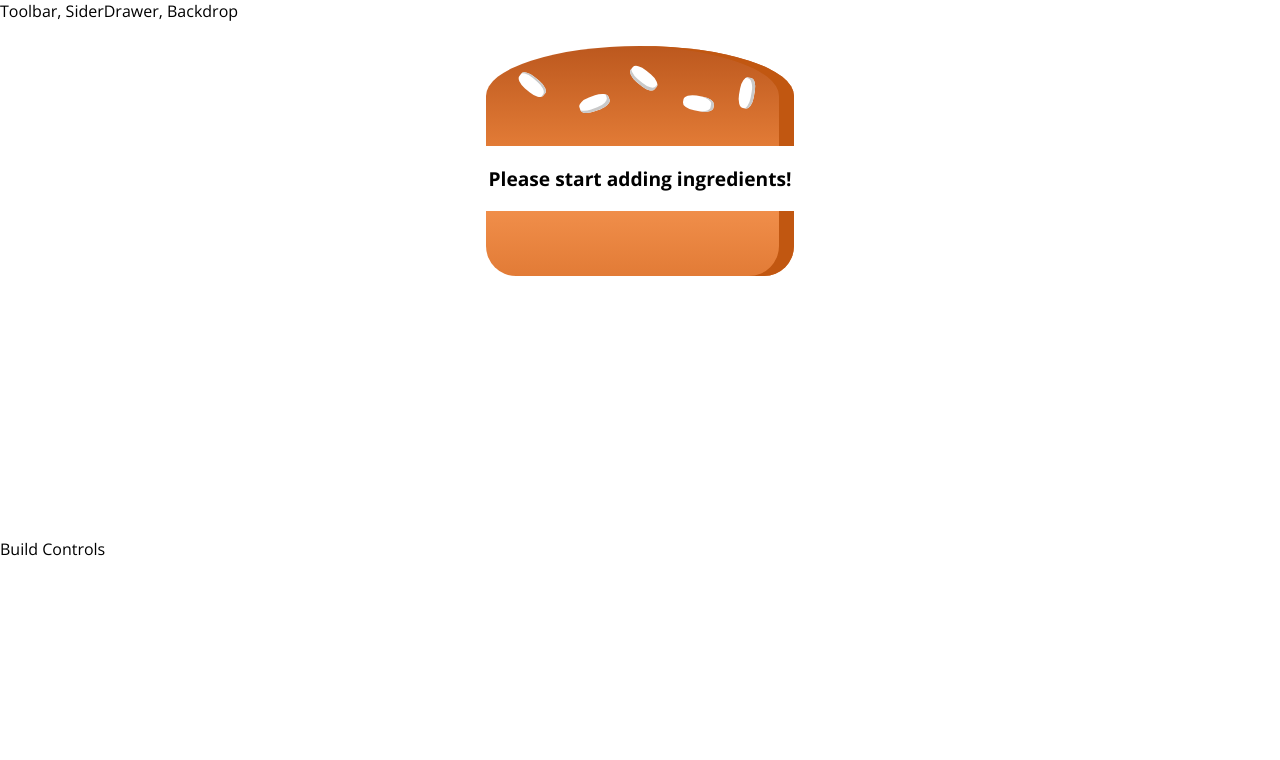
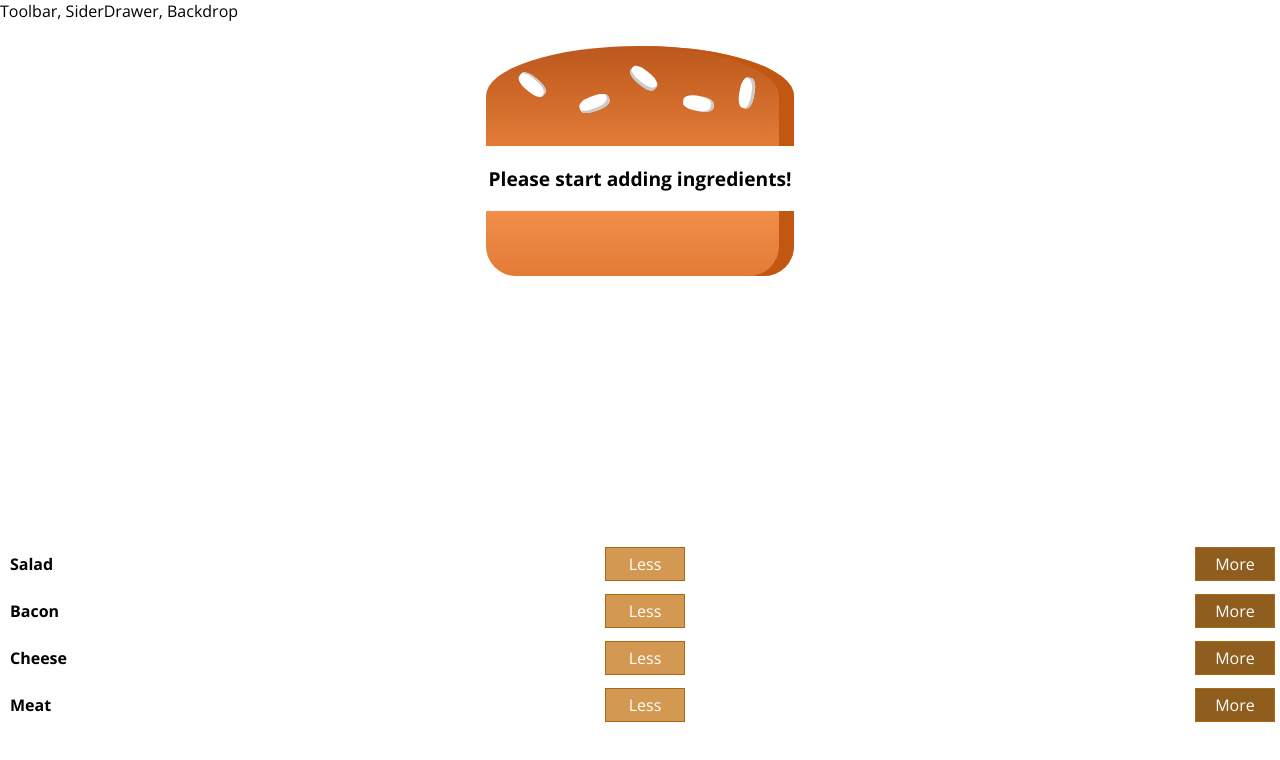
Before and after one commit to mosesmwongela/BurgerBuilder, a React app in the folder burgerbuilder/: page / in a window 1280 px wide. Shown: the top 760 px of the page. Built offline with nearby package versions, Linux system fonts and the light colour scheme.

Commit message:
Build controls

```diff
--- a/burgerbuilder/src/components/Burger/BuildControls/BuildControls.js
+++ b/burgerbuilder/src/components/Burger/BuildControls/BuildControls.js
@@ -1,10 +1,27 @@
 import React from 'react';
 import classes from './BuildControls.css';
+import BuildControl from './BuildControl/BuildControl';
+
+const controls = [
+
+    {label: 'Salad', type: 'salad'},
+    {label: 'Bacon', type: 'bacon'},
+    {label: 'Cheese', type: 'cheese'},
+    {label: 'Meat', type: 'meat'}
+
+];
+
 
 const buildControls = (props) => (
-   <div>
-
-</div>
+   <div className={classes.buildControls}>
+        {
+            controls.map(
+                ctrl => (
+                    <BuildControl key={ctrl.label} label={ctrl.label} />
+                )
+            )
+        }
+    </div>
 );
 
 export default buildControls;
--- a/burgerbuilder/src/containers/BurgerBuilder/BurgerBuilder.js
+++ b/burgerbuilder/src/containers/BurgerBuilder/BurgerBuilder.js
@@ -1,6 +1,7 @@
 import React, {Component} from 'react';
 import Aux from '../../hoc/Aux';
 import Burger from '../../components/Burger/Burger'
+import BuilControls from '../../components/Burger/BuildControls/BuildControls';
 
 class BurgerBuilder extends Component{
 
@@ -18,7 +19,7 @@
         return (
             <Aux>
                 <Burger ingredients={this.state.ingredients}/>
-                <div>Build Controls</div>
+                <BuilControls />
             </Aux>
         );
     }
```
